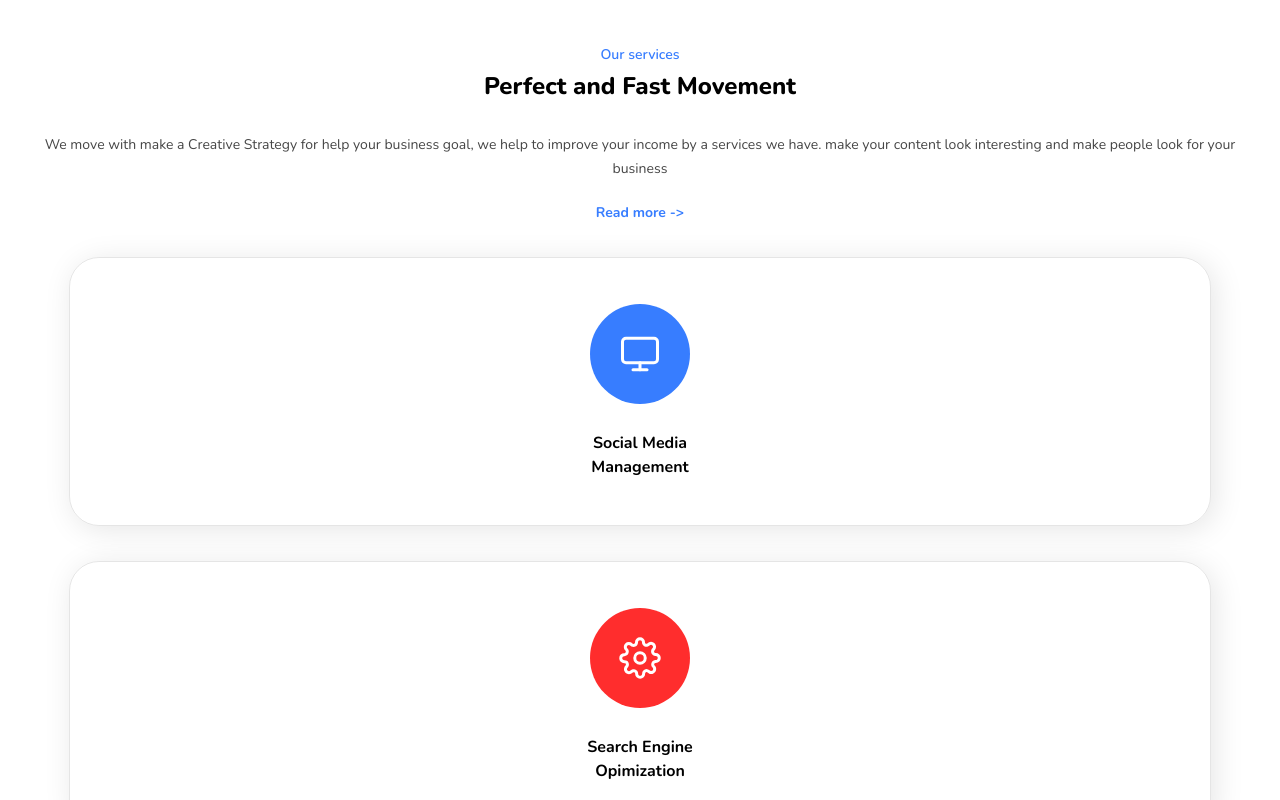
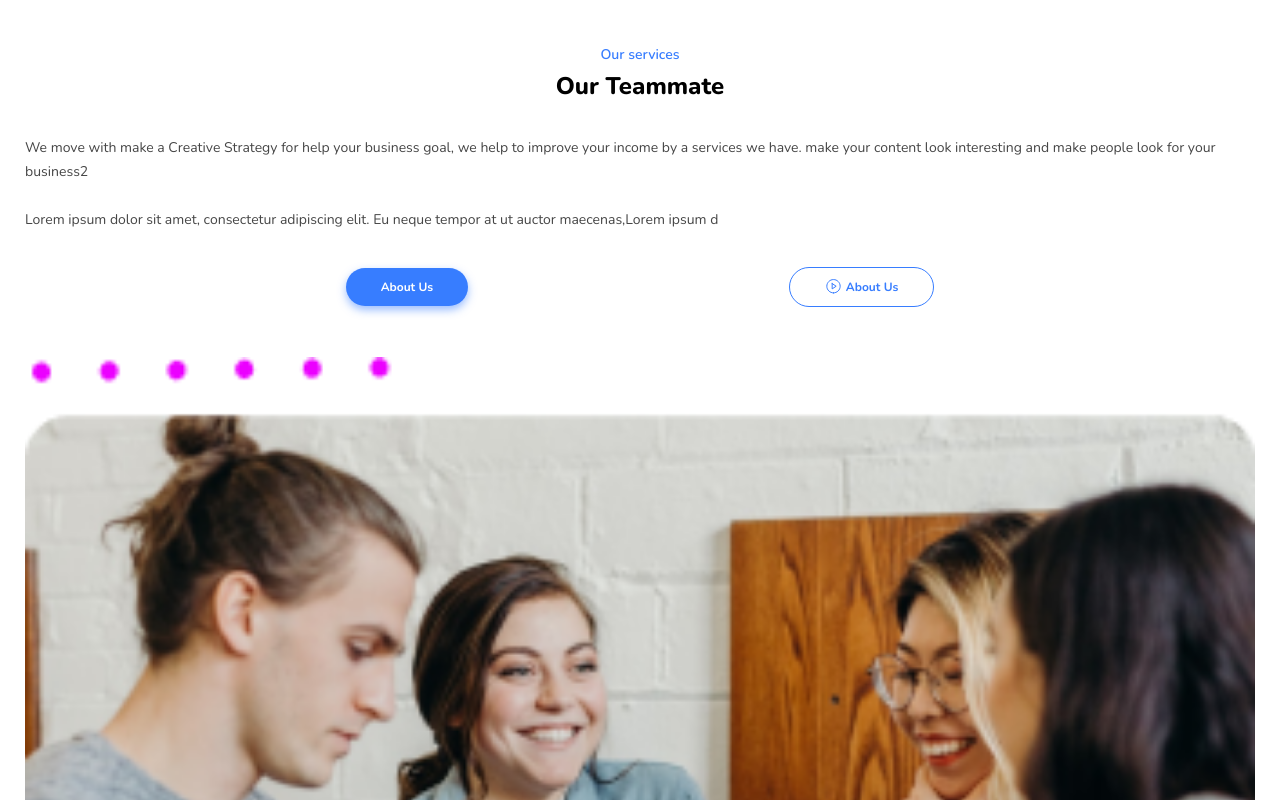
Before and after one commit to luisfalconmx/creative-agency-landing-page, a website built with Vite: page index.html in a window 1280 px wide. Shown: the part 1300-2100 px from the top of the page. Built offline with nearby package versions, Linux system fonts and the light colour scheme.

Commit message:
feat: about section finished

```diff
--- a/index.html
+++ b/index.html
@@ -35,6 +35,28 @@
         src="images/hero-image-mobile.png"
         alt="Creative agency"
       />
+    </section>
+
+    <section class="about">
+      <span class="about__caption"> Our services </span>
+      <h2 class="about__title">Our Teammate</h2>
+      <p class="about__description">
+        We move with make a Creative Strategy for help your business goal, we
+        help to improve your income by a services we have. make your content
+        look interesting and make people look for your business2
+        <br /><br />
+        Lorem ipsum dolor sit amet, consectetur adipiscing elit. Eu neque tempor
+        at ut auctor maecenas,Lorem ipsum d
+      </p>
+      <div class="about__buttons">
+        <button class="about__button">About Us</button>
+        <button class="about__button about__button--outline">
+          <img src="/icons/icon-play-circle.svg" />
+          About Us
+        </button>
+      </div>
+
+      <img src="/images/about-mobile.png" alt="#" class="about__image" />
     </section>
 
     <section class="services">
--- a/scss/index.scss
+++ b/scss/index.scss
@@ -11,6 +11,7 @@
 // load all section styles
 @import "sections/header.scss";
 @import "sections/hero.scss";
+@import "sections/about.scss";
 @import "sections/services.scss";
 @import "sections/portfolio.scss";
 @import "sections/testimonial.scss";
--- a/scss/mixins/button.scss
+++ b/scss/mixins/button.scss
@@ -19,6 +19,7 @@
     color: $color-accent;
     border: 1px solid $color-accent;
     background-color: transparent;
+    box-shadow: none;
     padding: 10px 35px;
     border-radius: 24px;
     font-size: 1.2rem;
--- /dev/null
+++ b/scss/sections/about.scss
@@ -0,0 +1,44 @@
+.about {
+  padding: 0 25px;
+  margin-bottom: 100px;
+
+  &__caption {
+    @include caption;
+    margin: 0 auto 10px;
+  }
+
+  &__title {
+    @include title;
+    text-align: center;
+    margin-bottom: 35px;
+  }
+
+  &__description {
+    @include paragraph;
+    margin-bottom: 35px;
+  }
+
+  &__buttons {
+    display: flex;
+    justify-content: space-evenly;
+    align-items: center;
+    margin-bottom: 50px;
+  }
+
+  &__button {
+    @include button;
+
+    &--outline {
+      @include button("outline");
+      display: flex;
+      align-items: center;
+      justify-content: center;
+      gap: 4px;
+    }
+  }
+
+  &__image {
+    width: 100%;
+    margin: auto;
+  }
+}
```
Also changed, not shown: public/icons/icon-play-circle.svg (added), public/images/about-mobile.png (added).
